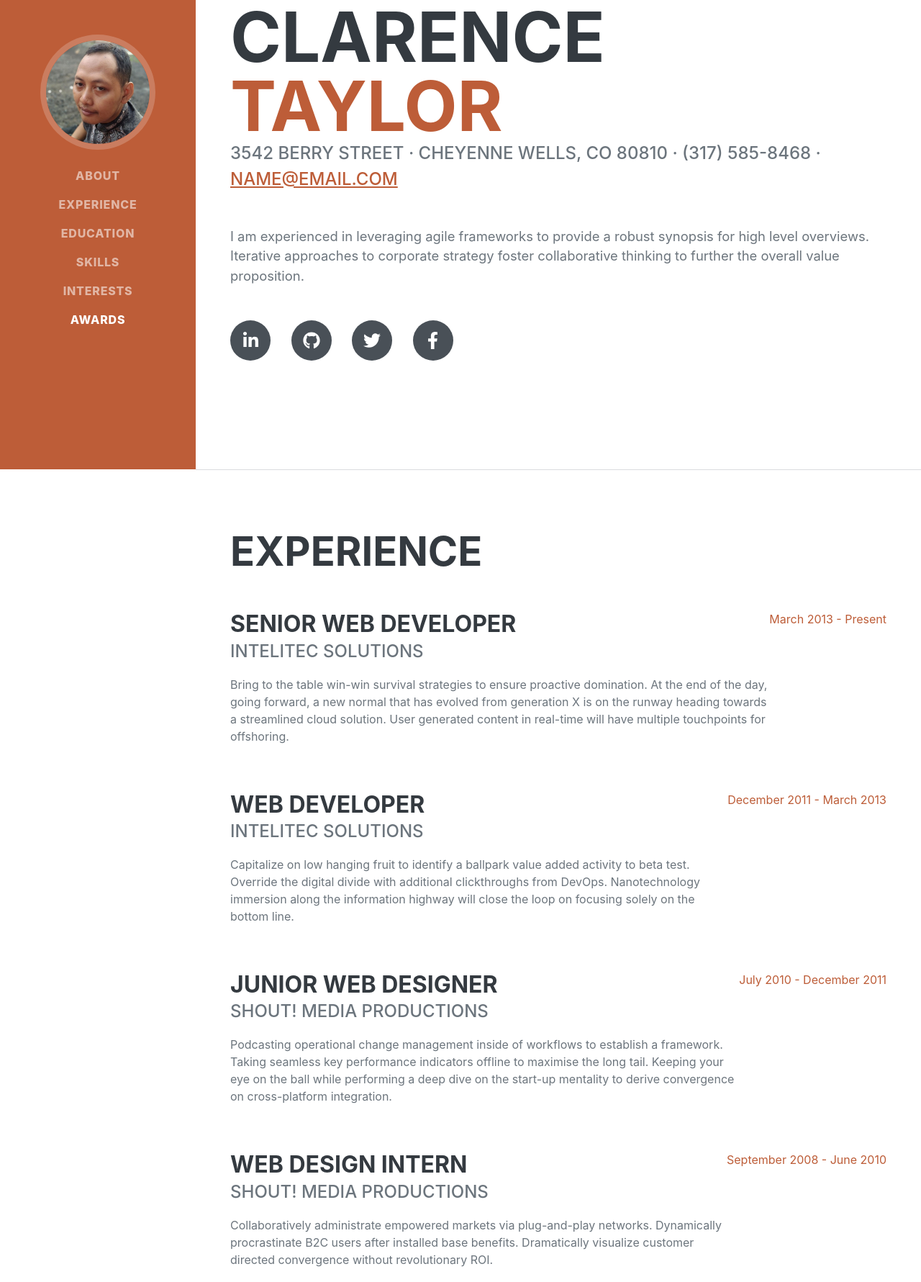
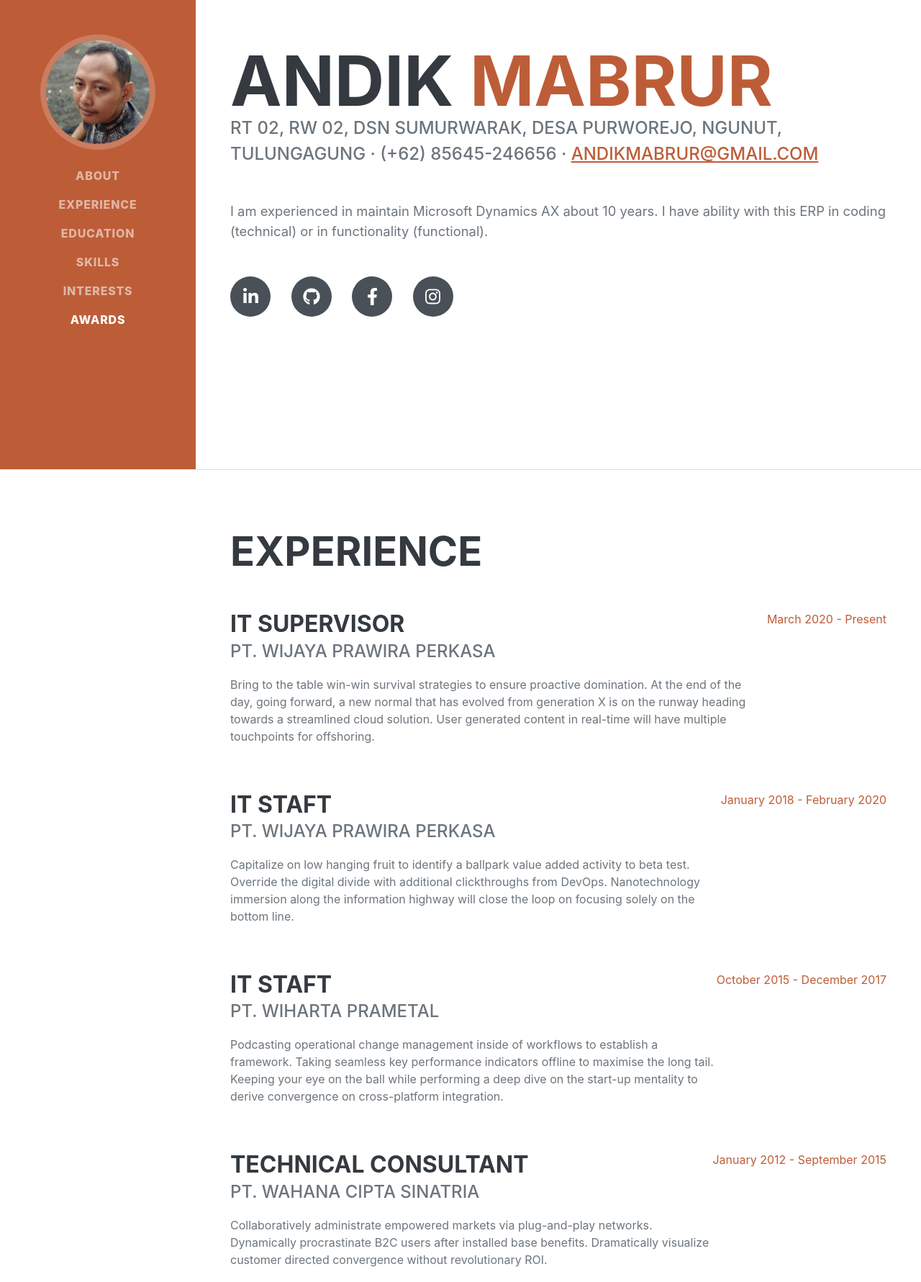
Before and after one commit to andikmabrur/andikmabrur.github.io, a plain HTML site: page index.html in a window 1280 px wide. Shown: the part 148-1929 px from the top of the page at 72% size. Drawn offline with nearby package versions, Linux system fonts and the light colour scheme; a web font is replaced by a local one.

Commit message:
Update index.html

```diff
--- a/index.html
+++ b/index.html
@@ -5,7 +5,7 @@
         <meta name="viewport" content="width=device-width, initial-scale=1, shrink-to-fit=no" />
         <meta name="description" content="" />
         <meta name="author" content="" />
-        <title>Resume - Start Bootstrap Theme</title>
+        <title>Resume - Andik Mabrur</title>
         <link rel="icon" type="image/x-icon" href="assets/img/favicon.ico" />
         <!-- Font Awesome icons (free version)-->
         <script src="https://use.fontawesome.com/releases/v5.15.4/js/all.js" crossorigin="anonymous"></script>
@@ -19,7 +19,7 @@
         <!-- Navigation-->
         <nav class="navbar navbar-expand-lg navbar-dark bg-primary fixed-top" id="sideNav">
             <a class="navbar-brand js-scroll-trigger" href="#page-top">
-                <span class="d-block d-lg-none">Clarence Taylor</span>
+                <span class="d-block d-lg-none">Andik Mabrur</span>
                 <span class="d-none d-lg-block"><img class="img-fluid img-profile rounded-circle mx-auto mb-2" src="assets/img/profile.jpg" alt="..." /></span>
             </a>
             <button class="navbar-toggler" type="button" data-bs-toggle="collapse" data-bs-target="#navbarResponsive" aria-controls="navbarResponsive" aria-expanded="false" aria-label="Toggle navigation"><span class="navbar-toggler-icon"></span></button>
@@ -40,19 +40,19 @@
             <section class="resume-section" id="about">
                 <div class="resume-section-content">
                     <h1 class="mb-0">
-                        Clarence
-                        <span class="text-primary">Taylor</span>
+                        Andik
+                        <span class="text-primary">Mabrur</span>
                     </h1>
                     <div class="subheading mb-5">
-                        3542 Berry Street · Cheyenne Wells, CO 80810 · (317) 585-8468 ·
-                        <a href="mailto:name@email.com">name@email.com</a>
+                        RT 02, RW 02, Dsn Sumurwarak, Desa Purworejo, Ngunut, Tulungagung · (+62) 85645-246656 ·
+                        <a href="mailto:andikmabrur@gmail.com">andikmabrur@gmail.com</a>
                     </div>
-                    <p class="lead mb-5">I am experienced in leveraging agile frameworks to provide a robust synopsis for high level overviews. Iterative approaches to corporate strategy foster collaborative thinking to further the overall value proposition.</p>
+                    <p class="lead mb-5">I am experienced in maintain Microsoft Dynamics AX about 10 years. I have ability with this ERP in coding (technical) or in functionality (functional).</p>
                     <div class="social-icons">
                         <a class="social-icon" href="#!"><i class="fab fa-linkedin-in"></i></a>
                         <a class="social-icon" href="#!"><i class="fab fa-github"></i></a>
-                        <a class="social-icon" href="#!"><i class="fab fa-twitter"></i></a>
                         <a class="social-icon" href="#!"><i class="fab fa-facebook-f"></i></a>
+                        <a class="social-icon" href="#!"><i class="fab fa-instagram"></i></a>
                     </div>
                 </div>
             </section>
@@ -63,35 +63,35 @@
                     <h2 class="mb-5">Experience</h2>
                     <div class="d-flex flex-column flex-md-row justify-content-between mb-5">
                         <div class="flex-grow-1">
-                            <h3 class="mb-0">Senior Web Developer</h3>
-                            <div class="subheading mb-3">Intelitec Solutions</div>
+                            <h3 class="mb-0">IT Supervisor</h3>
+                            <div class="subheading mb-3">PT. Wijaya Prawira Perkasa</div>
                             <p>Bring to the table win-win survival strategies to ensure proactive domination. At the end of the day, going forward, a new normal that has evolved from generation X is on the runway heading towards a streamlined cloud solution. User generated content in real-time will have multiple touchpoints for offshoring.</p>
                         </div>
-                        <div class="flex-shrink-0"><span class="text-primary">March 2013 - Present</span></div>
+                        <div class="flex-shrink-0"><span class="text-primary">March 2020 - Present</span></div>
                     </div>
                     <div class="d-flex flex-column flex-md-row justify-content-between mb-5">
                         <div class="flex-grow-1">
-                            <h3 class="mb-0">Web Developer</h3>
-                            <div class="subheading mb-3">Intelitec Solutions</div>
+                            <h3 class="mb-0">IT Staft</h3>
+                            <div class="subheading mb-3">PT. Wijaya Prawira Perkasa</div>
                             <p>Capitalize on low hanging fruit to identify a ballpark value added activity to beta test. Override the digital divide with additional clickthroughs from DevOps. Nanotechnology immersion along the information highway will close the loop on focusing solely on the bottom line.</p>
                         </div>
-                        <div class="flex-shrink-0"><span class="text-primary">December 2011 - March 2013</span></div>
+                        <div class="flex-shrink-0"><span class="text-primary">January 2018 - February 2020</span></div>
                     </div>
                     <div class="d-flex flex-column flex-md-row justify-content-between mb-5">
                         <div class="flex-grow-1">
-                            <h3 class="mb-0">Junior Web Designer</h3>
-                            <div class="subheading mb-3">Shout! Media Productions</div>
+                            <h3 class="mb-0">IT Staft</h3>
+                            <div class="subheading mb-3">PT. Wiharta Prametal</div>
                             <p>Podcasting operational change management inside of workflows to establish a framework. Taking seamless key performance indicators offline to maximise the long tail. Keeping your eye on the ball while performing a deep dive on the start-up mentality to derive convergence on cross-platform integration.</p>
                         </div>
-                        <div class="flex-shrink-0"><span class="text-primary">July 2010 - December 2011</span></div>
+                        <div class="flex-shrink-0"><span class="text-primary">October 2015 - December 2017</span></div>
                     </div>
                     <div class="d-flex flex-column flex-md-row justify-content-between">
                         <div class="flex-grow-1">
-                            <h3 class="mb-0">Web Design Intern</h3>
-                            <div class="subheading mb-3">Shout! Media Productions</div>
+                            <h3 class="mb-0">Technical Consultant</h3>
+                            <div class="subheading mb-3">PT. Wahana Cipta Sinatria</div>
                             <p>Collaboratively administrate empowered markets via plug-and-play networks. Dynamically procrastinate B2C users after installed base benefits. Dramatically visualize customer directed convergence without revolutionary ROI.</p>
                         </div>
-                        <div class="flex-shrink-0"><span class="text-primary">September 2008 - June 2010</span></div>
+                        <div class="flex-shrink-0"><span class="text-primary">January 2012 - September 2015</span></div>
                     </div>
                 </div>
             </section>
@@ -102,21 +102,21 @@
                     <h2 class="mb-5">Education</h2>
                     <div class="d-flex flex-column flex-md-row justify-content-between mb-5">
                         <div class="flex-grow-1">
-                            <h3 class="mb-0">University of Colorado Boulder</h3>
+                            <h3 class="mb-0">Instititut Teknologi Sepuluh Nopember</h3>
                             <div class="subheading mb-3">Bachelor of Science</div>
-                            <div>Computer Science - Web Development Track</div>
-                            <p>GPA: 3.23</p>
+                            <div>Mathematics - Computer Science</div>
+                            <p>GPA: 2.91</p>
                         </div>
-                        <div class="flex-shrink-0"><span class="text-primary">August 2006 - May 2010</span></div>
+                        <div class="flex-shrink-0"><span class="text-primary">August 2006 - March 2011</span></div>
                     </div>
-                    <div class="d-flex flex-column flex-md-row justify-content-between">
+                    <!-- <div class="d-flex flex-column flex-md-row justify-content-between">
                         <div class="flex-grow-1">
                             <h3 class="mb-0">James Buchanan High School</h3>
                             <div class="subheading mb-3">Technology Magnet Program</div>
                             <p>GPA: 3.56</p>
                         </div>
                         <div class="flex-shrink-0"><span class="text-primary">August 2002 - May 2006</span></div>
-                    </div>
+                    </div> -->
                 </div>
             </section>
             <hr class="m-0" />
```
